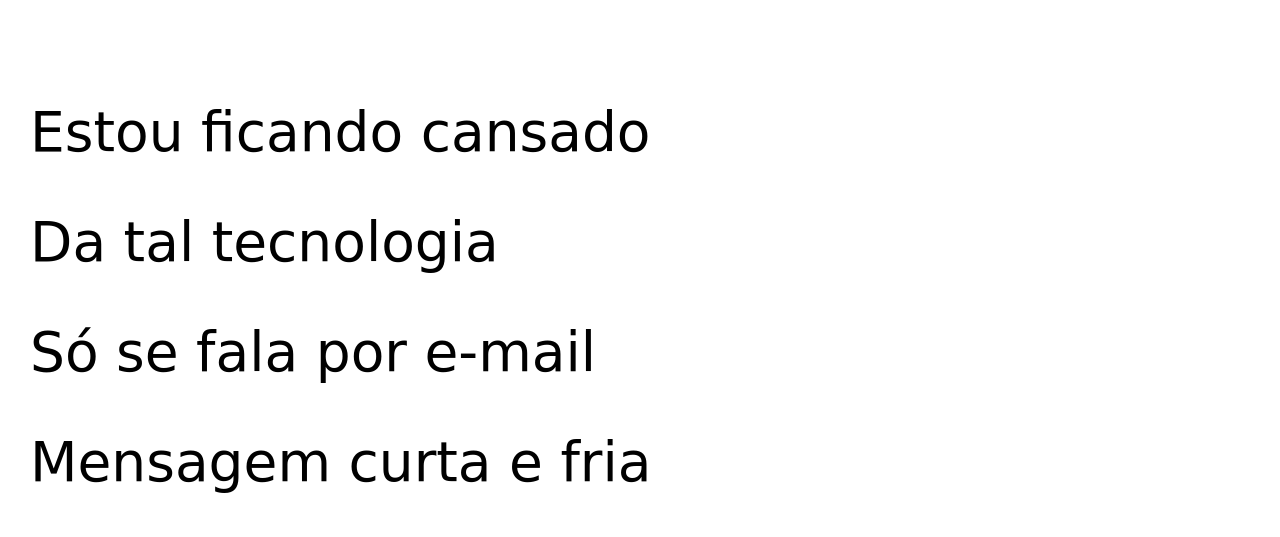
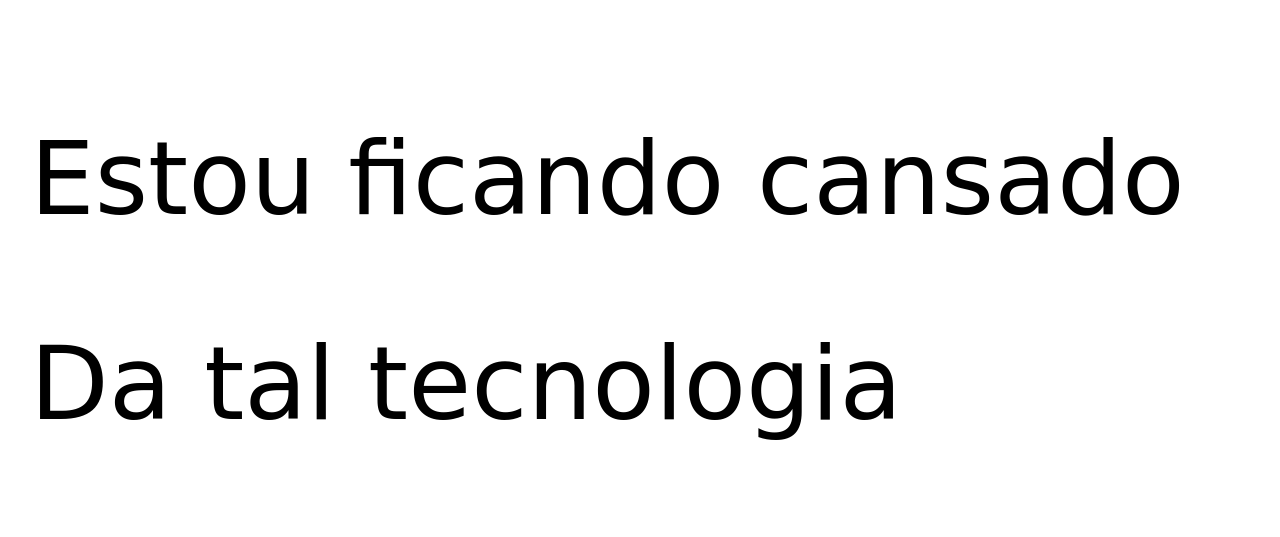
Before and after one commit to dannx23/projeto-cordel, a plain HTML site: page index.html in a window 1280 px wide. Shown: the part 263-800 px from the top of the page. Drawn offline with Linux system fonts and the light colour scheme; a web font is replaced by a local one.

Commit message:
atualizaçao

```diff
--- a/style.css
+++ b/style.css
@@ -55,7 +55,7 @@ section{
     line-height: 2em;
     padding-left: 30px;
     font-family: var(--fonte3);
-    font-size: 4.3vw;
+    font-size: 8vw;
 }
 
 section.normal {
```
